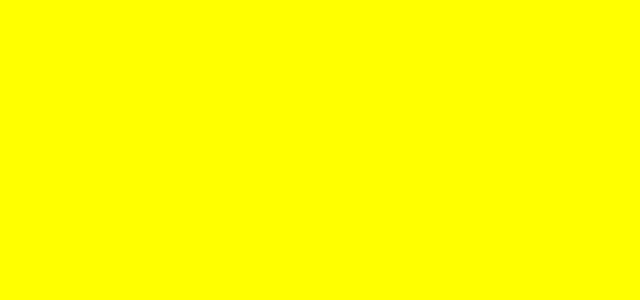
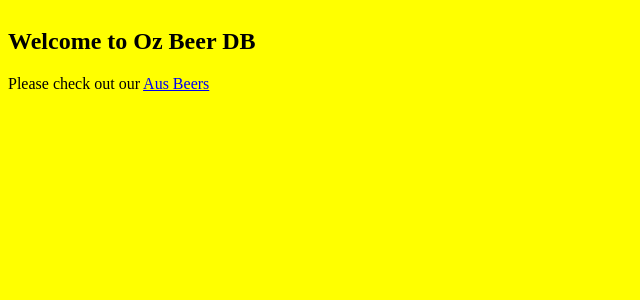
Before and after one commit to seando13/syd-beer-client, a React (Create React App) app: page / in a window 1280 px wide. Shown: the top 300 px of the page, without its empty margins (0-640 px from the left). Built offline with nearby package versions, Linux system fonts and the light colour scheme.

Commit message:
try to deploy

```diff
--- a/src/Routes.js
+++ b/src/Routes.js
@@ -9,8 +9,8 @@ import Header from './components/Header';
 const Routes = (
   <Router>
     <div>
-      {/* <Route exact path="/" component={ Home } />
-      <Route exact path="/beers" component={ Beers } /> */}
+      <Route exact path="/" component={ Home } />
+      <Route exact path="/beers" component={ Beers } />
       <Route path="/breweries/:brewery" component={ Brewery } />
       <Route exact path="/beer" component={ Beer } />
     </div>
```
